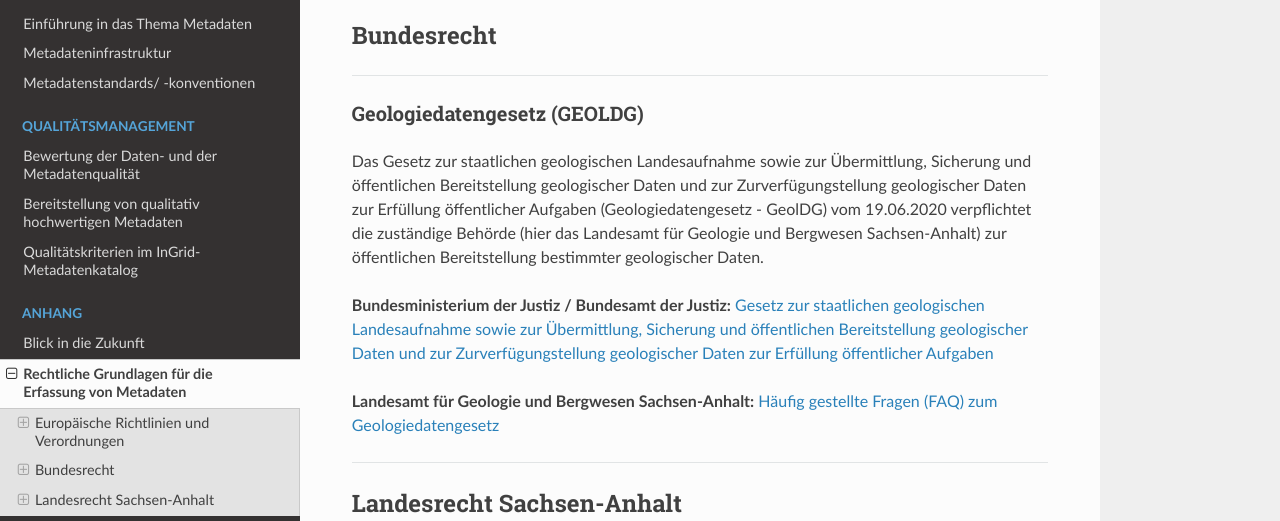
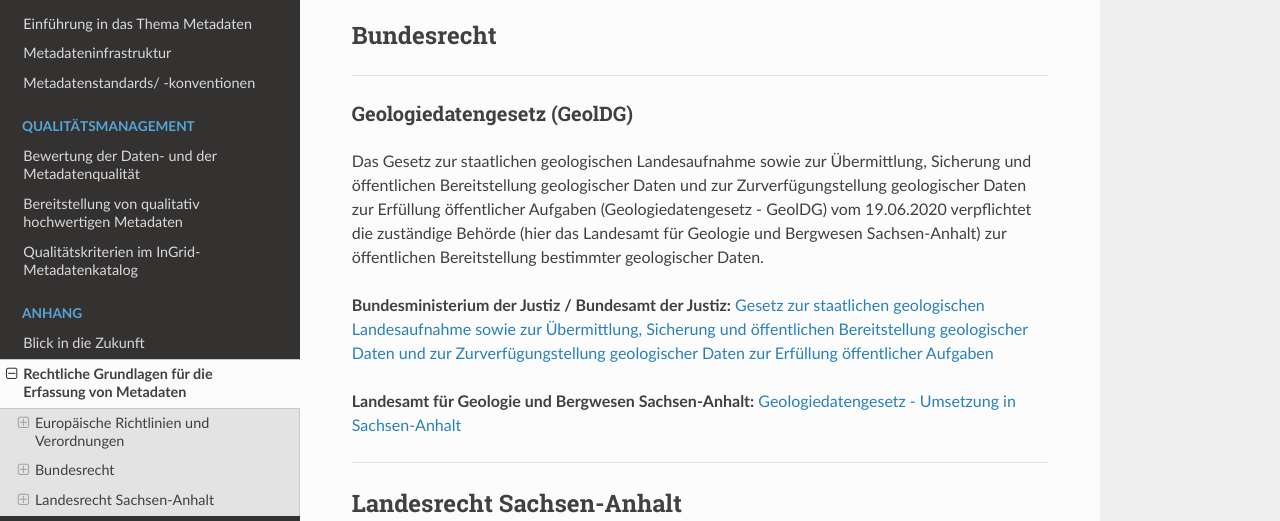
Before and after one commit to tomiwo/ingrid-mdk-st-high-quality-metadata, a Sphinx documentation site: the page built from docs/anhang/rechtliche-grundlagen.rst, in a window 1280 px wide and 900 px high, scrolled down 4504 px. Shown: the part 160-681 px from the top of the window. Built offline with Sphinx 7.4.7 and the Read the Docs theme 3.1.0, drawn with Linux system fonts in a browser that asks for light colours.

Commit message:
Update rechtliche-grundlagen.rst

```diff
--- a/docs/anhang/rechtliche-grundlagen.rst
+++ b/docs/anhang/rechtliche-grundlagen.rst
@@ -126,14 +126,14 @@ Bundesrecht
 ------------------------------------------------------------------------------------------------------------------------
 
 
-Geologiedatengesetz (GEOLDG)
+Geologiedatengesetz (GeolDG)
 ^^^^^^^^^^^^^^^^^^^^^^^^^^^^
 Das Gesetz zur staatlichen geologischen Landesaufnahme sowie zur Übermittlung, Sicherung und öffentlichen Bereitstellung geologischer Daten und zur Zurverfügungstellung geologischer Daten zur Erfüllung öffentlicher Aufgaben (Geologiedatengesetz - GeolDG) vom 19.06.2020 verpflichtet die zuständige Behörde (hier das Landesamt für Geologie und Bergwesen Sachsen-Anhalt) zur öffentlichen Bereitstellung bestimmter geologischer Daten.
 
 **Bundesministerium der Justiz / Bundesamt der Justiz:** `Gesetz zur staatlichen geologischen Landesaufnahme sowie zur Übermittlung, Sicherung und öffentlichen Bereitstellung geologischer Daten und zur Zurverfügungstellung geologischer Daten zur Erfüllung öffentlicher Aufgaben <https://www.gesetze-im-internet.de/geoldg/>`_
 
 
-**Landesamt für Geologie und Bergwesen Sachsen-Anhalt:** `Häufig gestellte Fragen (FAQ) zum Geologiedatengesetz  <https://lagb.sachsen-anhalt.de/geologie/geologiedatengesetz/geologiedatengesetz-faq>`_
+**Landesamt für Geologie und Bergwesen Sachsen-Anhalt:** `Geologiedatengesetz - Umsetzung in Sachsen-Anhalt <https://lagb.sachsen-anhalt.de/geologie/geologiedatengesetz-1>`_
 
 
 ------------------------------------------------------------------------------------------------------------------------
```
